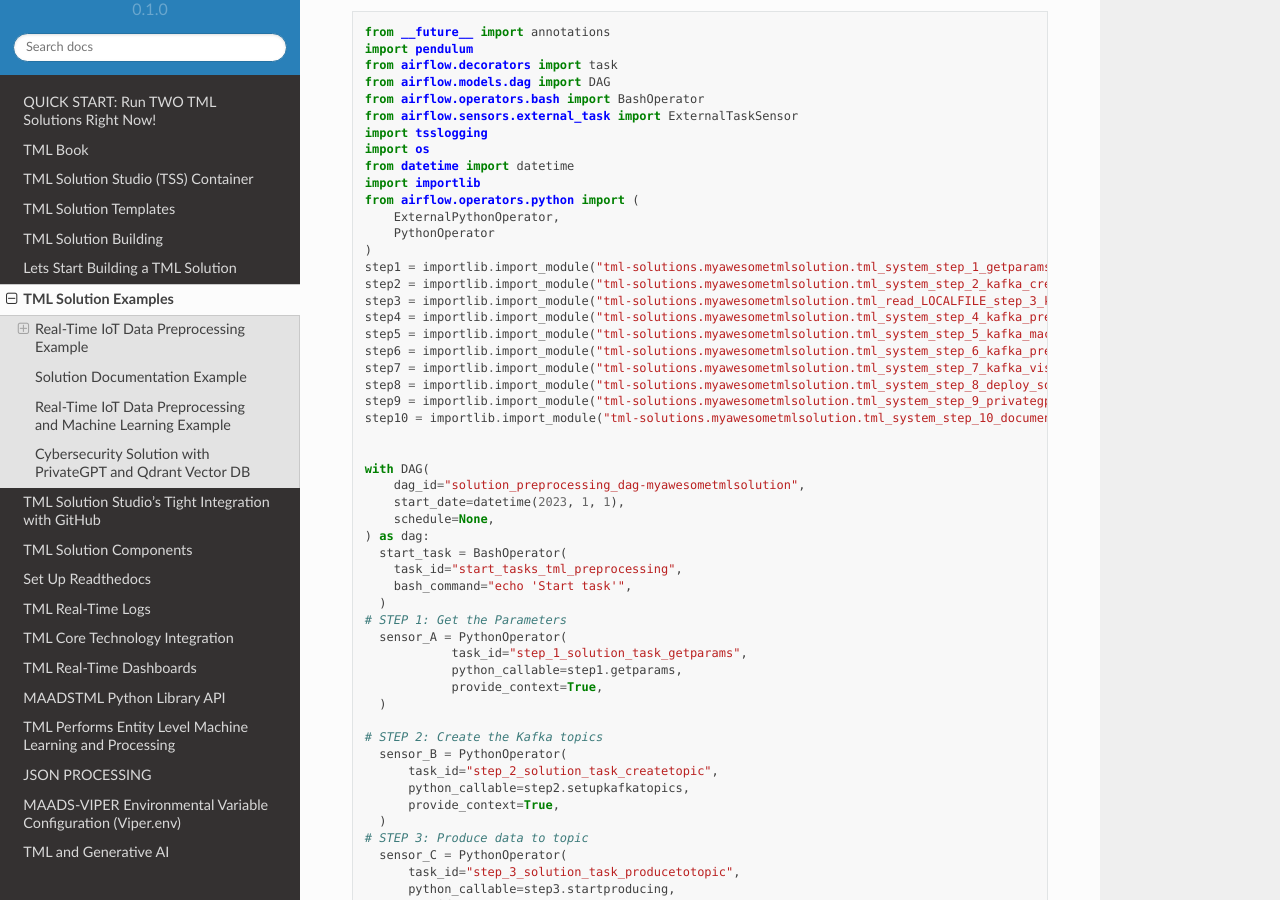
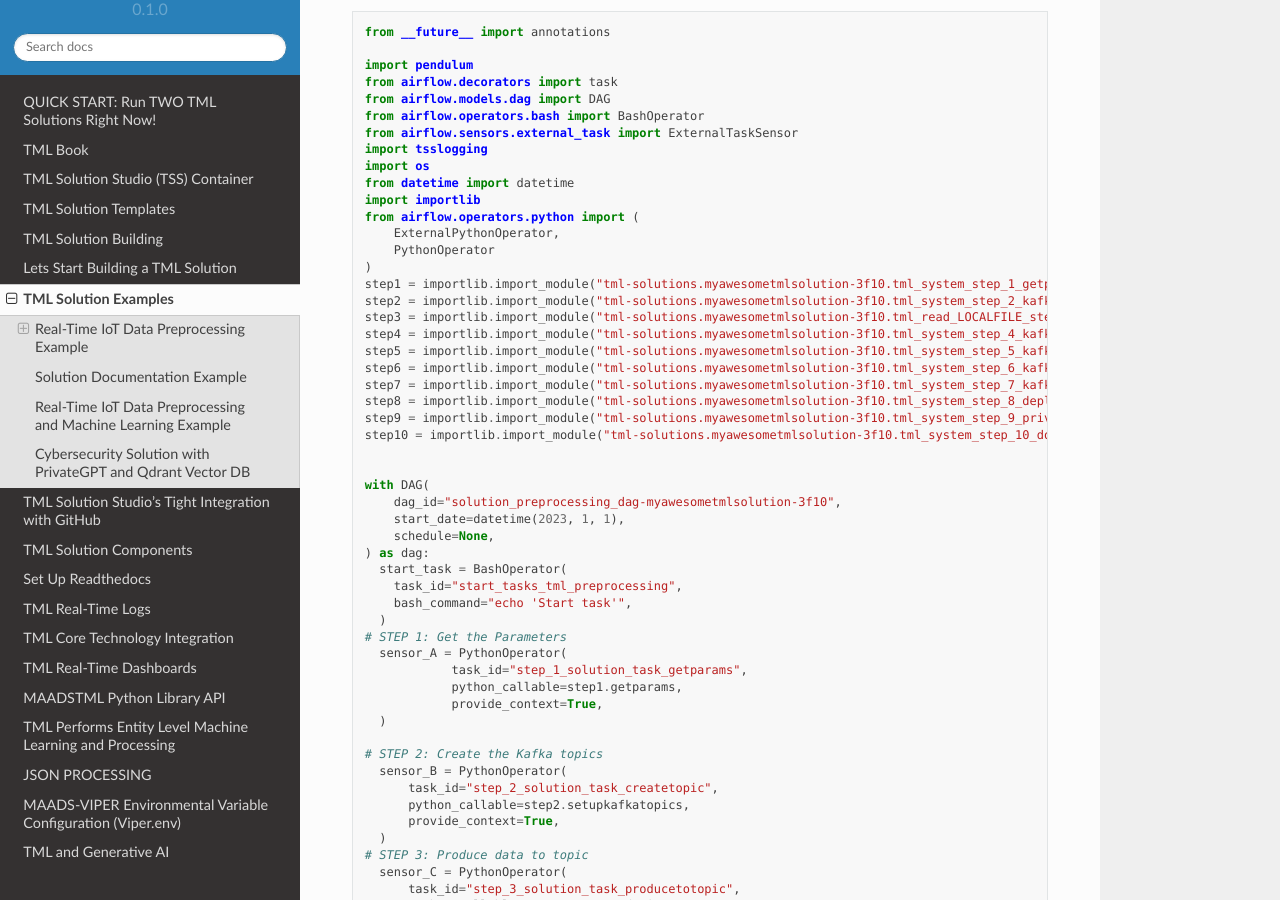
Before and after one commit to smaurice101/readthedocs, a Sphinx documentation site: the page built from docs/source/examples.rst, in a window 1280 px wide and 900 px high, scrolled down 775 px. Built offline with Sphinx 7.4.7 and the Read the Docs theme 2.0.0, drawn with Linux system fonts in a browser that asks for light colours.

Commit message:
Update examples.rst

```diff
--- a/docs/source/examples.rst
+++ b/docs/source/examples.rst
@@ -17,6 +17,7 @@
 .. code-block:: PYTHON
 
       from __future__ import annotations
+
       import pendulum
       from airflow.decorators import task
       from airflow.models.dag import DAG
@@ -30,20 +31,20 @@
           ExternalPythonOperator,
           PythonOperator
       )
-      step1 = importlib.import_module("tml-solutions.myawesometmlsolution.tml_system_step_1_getparams_dag-myawesometmlsolution")
-      step2 = importlib.import_module("tml-solutions.myawesometmlsolution.tml_system_step_2_kafka_createtopic_dag-myawesometmlsolution")
-      step3 = importlib.import_module("tml-solutions.myawesometmlsolution.tml_read_LOCALFILE_step_3_kafka_producetotopic_dag-myawesometmlsolution")
-      step4 = importlib.import_module("tml-solutions.myawesometmlsolution.tml_system_step_4_kafka_preprocess_dag-myawesometmlsolution")
-      step5 = importlib.import_module("tml-solutions.myawesometmlsolution.tml_system_step_5_kafka_machine_learning_dag-myawesometmlsolution")
-      step6 = importlib.import_module("tml-solutions.myawesometmlsolution.tml_system_step_6_kafka_predictions_dag-myawesometmlsolution")
-      step7 = importlib.import_module("tml-solutions.myawesometmlsolution.tml_system_step_7_kafka_visualization_dag-myawesometmlsolution")
-      step8 = importlib.import_module("tml-solutions.myawesometmlsolution.tml_system_step_8_deploy_solution_to_docker_dag-myawesometmlsolution")
-      step9 = importlib.import_module("tml-solutions.myawesometmlsolution.tml_system_step_9_privategpt_qdrant_dag-myawesometmlsolution")
-      step10 = importlib.import_module("tml-solutions.myawesometmlsolution.tml_system_step_10_documentation_dag-myawesometmlsolution")
+      step1 = importlib.import_module("tml-solutions.myawesometmlsolution-3f10.tml_system_step_1_getparams_dag-myawesometmlsolution-3f10")
+      step2 = importlib.import_module("tml-solutions.myawesometmlsolution-3f10.tml_system_step_2_kafka_createtopic_dag-myawesometmlsolution-3f10")
+      step3 = importlib.import_module("tml-solutions.myawesometmlsolution-3f10.tml_read_LOCALFILE_step_3_kafka_producetotopic_dag-myawesometmlsolution-3f10")
+      step4 = importlib.import_module("tml-solutions.myawesometmlsolution-3f10.tml_system_step_4_kafka_preprocess_dag-myawesometmlsolution-3f10")
+      step5 = importlib.import_module("tml-solutions.myawesometmlsolution-3f10.tml_system_step_5_kafka_machine_learning_dag-myawesometmlsolution-3f10")
+      step6 = importlib.import_module("tml-solutions.myawesometmlsolution-3f10.tml_system_step_6_kafka_predictions_dag-myawesometmlsolution-3f10")
+      step7 = importlib.import_module("tml-solutions.myawesometmlsolution-3f10.tml_system_step_7_kafka_visualization_dag-myawesometmlsolution-3f10")
+      step8 = importlib.import_module("tml-solutions.myawesometmlsolution-3f10.tml_system_step_8_deploy_solution_to_docker_dag-myawesometmlsolution-3f10")
+      step9 = importlib.import_module("tml-solutions.myawesometmlsolution-3f10.tml_system_step_9_privategpt_qdrant_dag-myawesometmlsolution-3f10")
+      step10 = importlib.import_module("tml-solutions.myawesometmlsolution-3f10.tml_system_step_10_documentation_dag-myawesometmlsolution-3f10")
 
 
       with DAG(
-          dag_id="solution_preprocessing_dag-myawesometmlsolution",
+          dag_id="solution_preprocessing_dag-myawesometmlsolution-3f10",
           start_date=datetime(2023, 1, 1),
           schedule=None,
       ) as dag:
```
